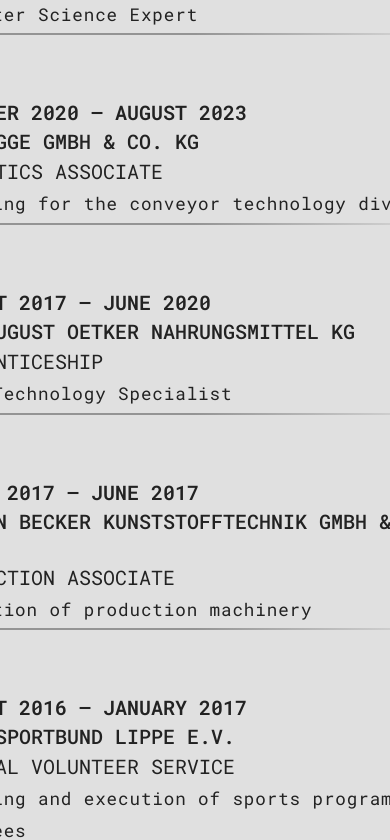
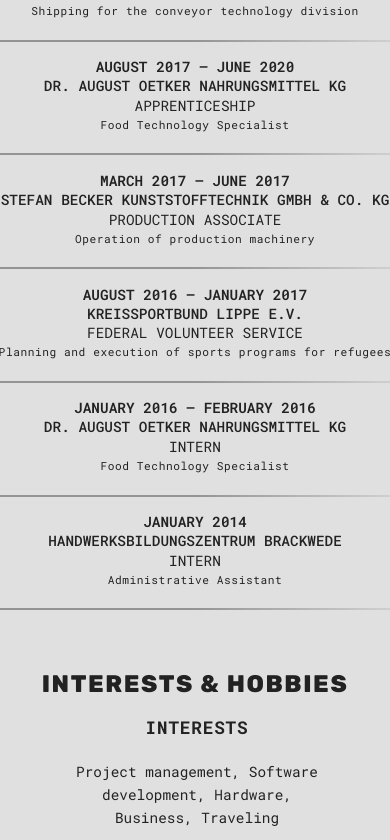
Before and after one commit to fnnbl/PortfolioFBL, a React (Vite) app: page / in a window 390 px wide. Shown: the part 1008-1848 px from the top of the page. Built offline with nearby package versions, Linux system fonts and the light colour scheme.

Commit message:
Introduced responsive @media components to CvSection.

```diff
--- a/src/sections/CVSection/CVSection.module.css
+++ b/src/sections/CVSection/CVSection.module.css
@@ -2,16 +2,10 @@
   background-color: var(--background-color);
   color: var(--text-color);
   padding: 60px 20px;
+  text-align: left;
 }
 
-.title {
-  font-family: "Rubik", sans-serif;
-  font-size: 2rem;
-  text-transform: uppercase;
-  letter-spacing: 0.1rem;
-  margin-bottom: 40px;
-}
-
+.title,
 .subtitle {
   font-family: "Rubik", sans-serif;
   font-size: 2rem;
@@ -120,6 +114,15 @@
   margin-left: 0.25rem;
 }
 
+@media (min-width: 800px) {
+  .interestsGrid {
+    flex-direction: row;
+  }
+  .interestBlock {
+    flex: 1;
+  }
+}
+
 /* -------- Languages -------- */
 
 .langSegment {
@@ -148,3 +151,73 @@
   background: var(--lang-seg-filled);
   box-shadow: 0 0 2px var(--lang-seg-filled);
 }
+
+@media (max-width: 600px) {
+  /* gesamte Section */
+  .cvSection {
+    padding: 20px 16px;
+    text-align: center;
+  }
+
+  .title,
+  .subtitle {
+    font-size: 1.5rem;
+    margin-bottom: 12px;
+    padding: 0 0.3rem;
+  }
+
+  /* Professional Experience */
+  .entry {
+    margin-bottom: 1.1rem;
+    padding: 0 0.4rem;
+  }
+  .entryPeriod,
+  .entryCompany,
+  .entryRole {
+    font-size: 0.9rem;
+    line-height: 1.1;
+  }
+  .entryDesc {
+    font-size: 0.7rem;
+    line-height: 1.2;
+    padding-bottom: 1.5rem;
+  }
+  .entryDesc::after {
+    left: 0.4rem;
+    width: calc(100% - 0.8rem);
+  }
+
+  /* Interests & Hobbies */
+  .interestBlock {
+    font-size: 1.5rem;
+    margin-bottom: 12px;
+    padding: 0 0.3rem;
+  }
+  .interestTitle {
+    font-size: 1.1rem;
+    margin-bottom: 0.2rem;
+  }
+  .interestList {
+    font-size: 0.9rem;
+    border-radius: 5px;
+    padding: 10px;
+    inline-size: 30ch;
+    margin: 0 auto 0.1em;
+    text-align: center;
+  }
+
+  /* Languages */
+  .langLabel {
+    font-size: 1rem;
+    margin-bottom: 0.7rem;
+    padding-left: 0.4rem;
+  }
+  .segments {
+    gap: 3px;
+    padding: 0 6rem;
+    margin-bottom: 2rem;
+  }
+  .segment {
+    height: 0.3rem;
+  }
+}
```
